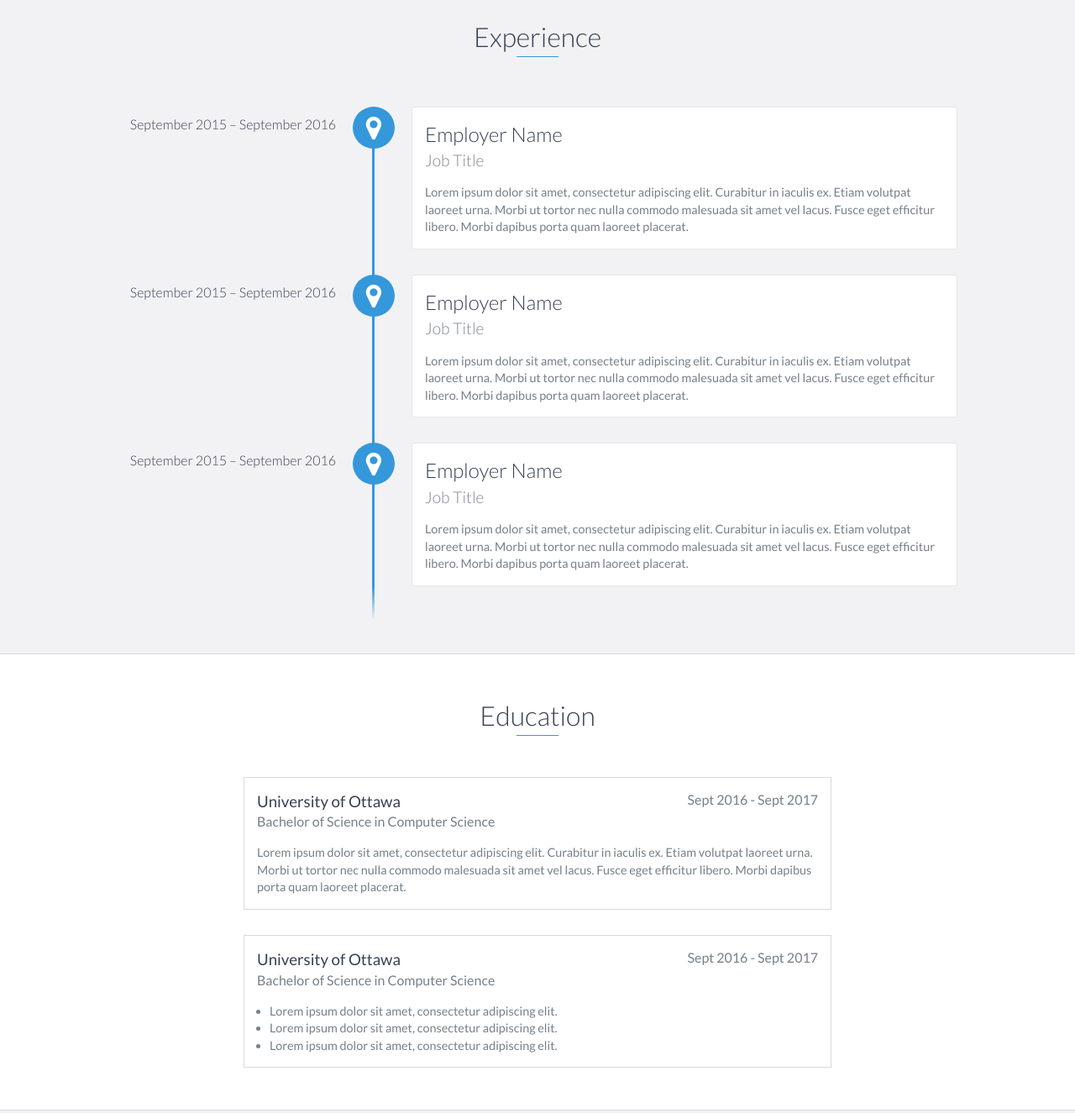
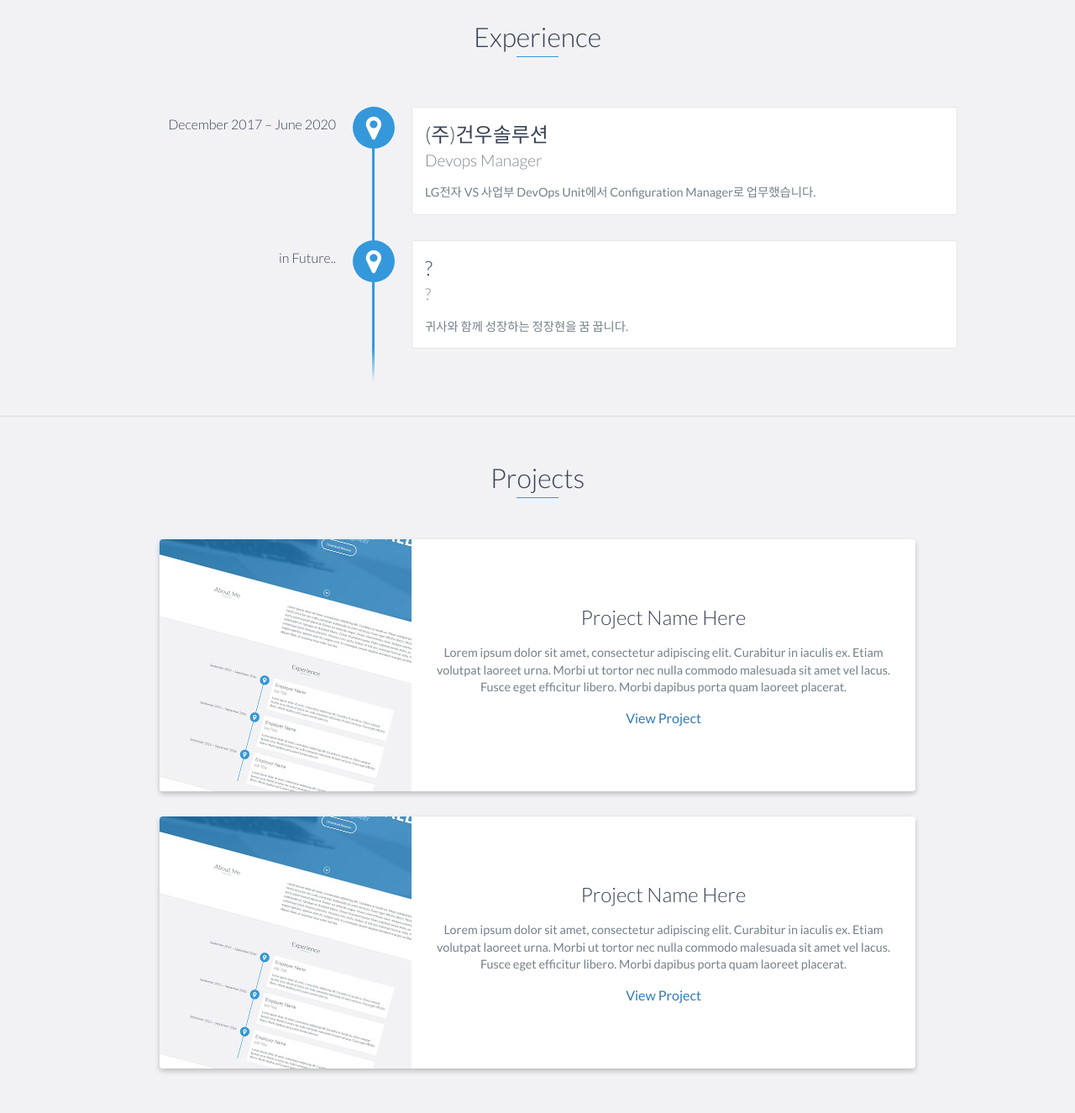
Before and after one commit to amapow/amapow.github.com, a website: page index.html in a window 1280 px wide. Shown: the part 1140-2465 px from the top of the page at 84% size. Drawn offline with nearby package versions, Linux system fonts and the light colour scheme.

Commit message:
20.04.23|14:48 index.html 수정

```diff
--- a/index.html
+++ b/index.html
@@ -30,9 +30,9 @@
             <li>
                 <a href="#experience">Experience</a>
             </li>
-            <li>
-                <a href="#education">Education</a>
-            </li>
+<!--            <li>-->
+<!--                <a href="#education">Education</a>-->
+<!--            </li>-->
             <li>
                 <a href="#projects">Projects</a>
             </li>
@@ -48,9 +48,9 @@
 
     <div id="lead">
         <div id="lead-content">
-            <h1>Ryan Fitzgerald</h1>
-            <h2>Software Engineer</h2>
-            <a href="#" class="btn-rounded-white">Download Resume</a>
+            <h1>Hello World!!</h1>
+            <h2>개발자 정장현입니다.</h2>
+<!--            <a href="#" class="btn-rounded-white">Download Resume</a>-->
         </div>
         <!-- End #lead-content -->
 
@@ -86,64 +86,56 @@
     <div id="experience" class="background-alt">
         <h2 class="heading">Experience</h2>
         <div id="experience-timeline">
-            <div data-date="September 2015 – September 2016">
-                <h3>Employer Name</h3>
-                <h4>Job Title</h4>
+            <div data-date="December 2017 – June 2020">
+                <h3>(주)건우솔루션</h3>
+                <h4>Devops Manager</h4>
                 <p>
-                    Lorem ipsum dolor sit amet, consectetur adipiscing elit. Curabitur in iaculis ex. Etiam volutpat laoreet urna. Morbi ut tortor nec nulla commodo malesuada sit amet vel lacus. Fusce eget efficitur libero. Morbi dapibus porta quam laoreet placerat.
+                    LG전자 VS 사업부 DevOps Unit에서 Configuration Manager로 업무했습니다.
                 </p>
             </div>
 
-            <div data-date="September 2015 – September 2016">
-                <h3>Employer Name</h3>
-                <h4>Job Title</h4>
+            <div data-date="in Future..">
+                <h3>?</h3>
+                <h4>?</h4>
                 <p>
-                    Lorem ipsum dolor sit amet, consectetur adipiscing elit. Curabitur in iaculis ex. Etiam volutpat laoreet urna. Morbi ut tortor nec nulla commodo malesuada sit amet vel lacus. Fusce eget efficitur libero. Morbi dapibus porta quam laoreet placerat.
-                </p>
-            </div>
-
-            <div data-date="September 2015 – September 2016">
-                <h3>Employer Name</h3>
-                <h4>Job Title</h4>
-                <p>
-                    Lorem ipsum dolor sit amet, consectetur adipiscing elit. Curabitur in iaculis ex. Etiam volutpat laoreet urna. Morbi ut tortor nec nulla commodo malesuada sit amet vel lacus. Fusce eget efficitur libero. Morbi dapibus porta quam laoreet placerat.
+                    귀사와 함께 성장하는 정장현을 꿈 꿉니다.
                 </p>
             </div>
         </div>
     </div>
     <!-- End #experience -->
 
-    <div id="education">
-        <h2 class="heading">Education</h2>
-        <div class="education-block">
-            <h3>University of Ottawa</h3>
-            <span class="education-date">Sept 2016 - Sept 2017</span>
-            <h4>Bachelor of Science in Computer Science</h4>
-            <p>
-                Lorem ipsum dolor sit amet, consectetur adipiscing elit. Curabitur in iaculis ex. Etiam volutpat laoreet urna. Morbi ut tortor nec nulla commodo malesuada sit amet vel lacus. Fusce eget efficitur libero. Morbi dapibus porta quam laoreet placerat.
-            </p>
-        </div>
-        <!-- End .education-block -->
+<!--    <div id="education">-->
+<!--        <h2 class="heading">Education</h2>-->
+<!--        <div class="education-block">-->
+<!--            <h3>University of Ottawa</h3>-->
+<!--            <span class="education-date">Sept 2016 - Sept 2017</span>-->
+<!--            <h4>Bachelor of Science in Computer Science</h4>-->
+<!--            <p>-->
+<!--                Lorem ipsum dolor sit amet, consectetur adipiscing elit. Curabitur in iaculis ex. Etiam volutpat laoreet urna. Morbi ut tortor nec nulla commodo malesuada sit amet vel lacus. Fusce eget efficitur libero. Morbi dapibus porta quam laoreet placerat.-->
+<!--            </p>-->
+<!--        </div>-->
+<!--        &lt;!&ndash; End .education-block &ndash;&gt;-->
 
-        <div class="education-block">
-            <h3>University of Ottawa</h3>
-            <span class="education-date">Sept 2016 - Sept 2017</span>
-            <h4>Bachelor of Science in Computer Science</h4>
-            <ul>
-                <li>
-                    Lorem ipsum dolor sit amet, consectetur adipiscing elit.
-                </li>
-                <li>
-                    Lorem ipsum dolor sit amet, consectetur adipiscing elit.
-                </li>
-                <li>
-                    Lorem ipsum dolor sit amet, consectetur adipiscing elit.
-                </li>
-            </ul>
-        </div>
-        <!-- End .education-block -->
-    </div>
-    <!-- End #education -->
+<!--        <div class="education-block">-->
+<!--            <h3>University of Ottawa</h3>-->
+<!--            <span class="education-date">Sept 2016 - Sept 2017</span>-->
+<!--            <h4>Bachelor of Science in Computer Science</h4>-->
+<!--            <ul>-->
+<!--                <li>-->
+<!--                    Lorem ipsum dolor sit amet, consectetur adipiscing elit.-->
+<!--                </li>-->
+<!--                <li>-->
+<!--                    Lorem ipsum dolor sit amet, consectetur adipiscing elit.-->
+<!--                </li>-->
+<!--                <li>-->
+<!--                    Lorem ipsum dolor sit amet, consectetur adipiscing elit.-->
+<!--                </li>-->
+<!--            </ul>-->
+<!--        </div>-->
+<!--        &lt;!&ndash; End .education-block &ndash;&gt;-->
+<!--    </div>-->
+<!--    &lt;!&ndash; End #education &ndash;&gt;-->
 
     <div id="projects" class="background-alt">
         <h2 class="heading">Projects</h2>
```
Also changed, not shown: 1 other file.
